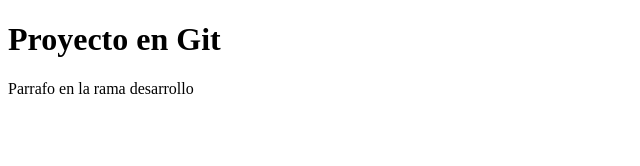
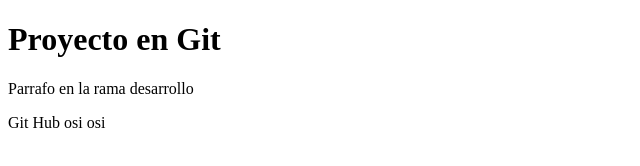
Before and after one commit to M1chL/practica_git, a plain HTML site: page index.html in a window 1280 px wide. Shown: the whole page, without its empty margins (0-640 px from the left). Drawn offline with Linux system fonts and the light colour scheme.

Commit message:
agregue un parrafo desde GitHub

```diff
--- a/index.html
+++ b/index.html
@@ -10,5 +10,7 @@
     <h1>Proyecto en Git</h1>
 
     <p>Parrafo en la rama desarrollo</p>
+
+    <p>Git Hub osi osi</p>
 </body>
 </html>
```
